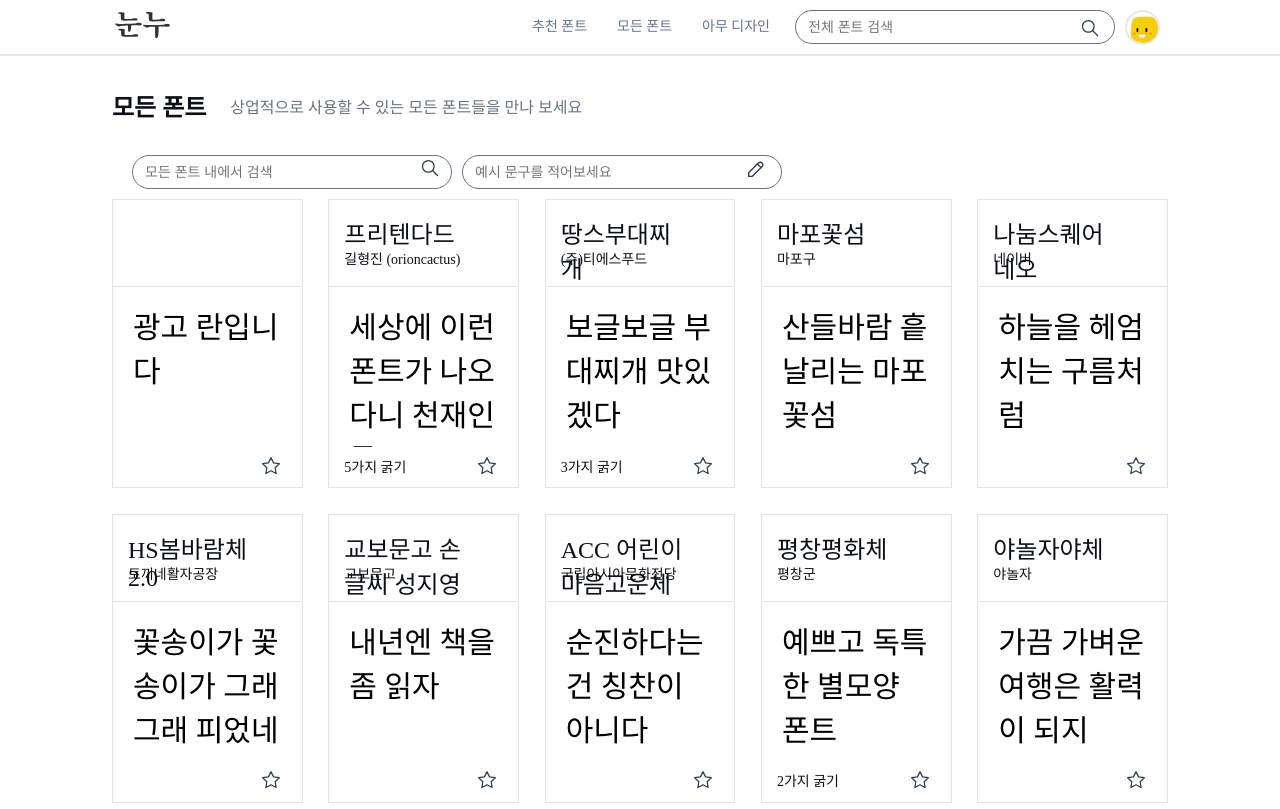
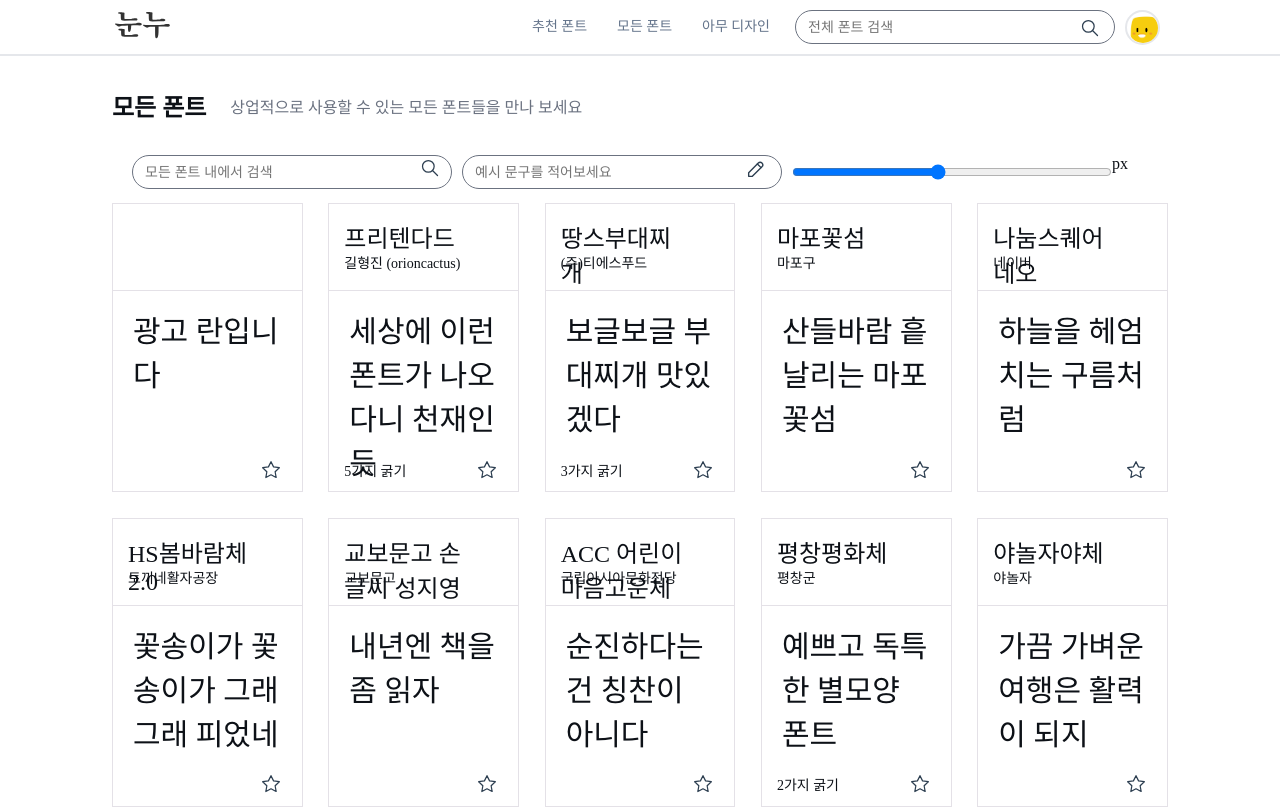
Before and after one commit to yis-park/noonnu, a React (Create React App) app: page /allFont in a window 1280 px wide. Shown: the top 809 px of the page. Built offline with nearby package versions, Linux system fonts and the light colour scheme; a web font is replaced by a local one.

Commit message:
검색기능,,시도

```diff
--- a/src/App.js
+++ b/src/App.js
@@ -15,8 +15,6 @@ import "./assets/fonts/font.scss";
 
 import { FontDetail } from "./components/FontDetail";
 
-// import GlobalStyle from "./assets/fonts/Global";
-
 function App() {
   const [_allData, setAllData] = useState([]);
 
@@ -32,7 +30,7 @@ function App() {
       {/* <GlobalStyle /> */}
       <Header />
       <Routes>
-        <Route path="/" index element={<RecommendFont allData={_allData} />} />
+        <Route path="/" element={<RecommendFont allData={_allData} />} />
         <Route path="allFont">
           <Route index element={<AllFont allData={_allData} />} />
           <Route path=":allFontId" element={<FontDetail items={_allData} />} />
--- a/src/components/AllFont.js
+++ b/src/components/AllFont.js
@@ -3,10 +3,15 @@ import "./allFont.scss";
 import { FontDetailPreView } from "./FontDetail";
 
 function AllFont({ allData }) {
-  const [userInput, setUserInput] = useState("");
+  const [inputs, setInputs] = useState();
   const onChange2 = (e) => {
-    setUserInput(e.target.value);
+    setInputs(e.target.value);
   };
+  // const [userInput, setUserInput] = useState("");
+  // function handleChange(event) {
+  //   setUserInput(event.target.value);
+  // }
+
   const [text, setText] = useState("");
   const onChange = (e) => {
     setText(e.target.value);
@@ -30,13 +35,7 @@ function AllFont({ allData }) {
       </div>
       <div className="input fixed after">
         <div className="search">
-          <input
-            type="search"
-            placeholder="모든 폰트 내에서 검색"
-            onChange={onChange2}
-            value={userInput}
-            name="q"
-          />
+          <input type="search" placeholder="모든 폰트 내에서 검색" name="q" />
           <svg
             className="h-5 w-5 text-gray-600 dark:text-gray-400 stroke-current"
             width="20"
@@ -57,9 +56,9 @@ function AllFont({ allData }) {
         <div className="try">
           <input
             placeholder="예시 문구를 적어보세요"
+            value={text}
             onChange={onChange}
-            value={text}
-            type="search"
+            type="text"
             name="q"
           />
 
@@ -79,16 +78,24 @@ function AllFont({ allData }) {
             <line x1="13.5" y1="6.5" x2="17.5" y2="10.5"></line>
           </svg>
         </div>
+        <div className="slidecontainer">
+          <input
+            onChange={onChange2}
+            style={{ fontSize: `${inputs}px` }}
+            type="range"
+            min="8"
+            max="80"
+            value={inputs}
+            className="slider"
+            name="q"
+          />
+        </div>
+        <p>{inputs}px</p>
       </div>
 
       <div className="grid">
         {allData.map((_item) => (
-          <FontDetailPreView
-            key={_item.id}
-            item={_item}
-            onChange={onChange}
-            value={(userInput, text)}
-          />
+          <FontDetailPreView key={_item.id} item={_item} onChange={onChange2} />
         ))}
       </div>
     </article>
--- a/src/components/FontDetail.js
+++ b/src/components/FontDetail.js
@@ -1,22 +1,19 @@
 import { useRef, useState } from "react";
-import { Link, NavLink, useNavigate } from "react-router-dom";
+import { Link, useNavigate } from "react-router-dom";
 import Modal from "./Modal";
 import "./fontDetail.scss";
 import LicenseDes from "./LicenseDes";
-import { FaBeer } from "react-icons/fa";
-import { BiCopy, IconName } from "react-icons/bi";
+import { BiCopy } from "react-icons/bi";
 
-export function FontDetailPreView({ item, onChange }) {
-  const [userInput, setUserInput] = useState("");
-  const onChange2 = (e) => {
-    setUserInput(e.target.value);
-  };
+export function FontDetailPreView({ item, onChange2 }) {
+  const [text, setText] = useState("");
+  const [inputs, setInputs] = useState(30);
   console.log(item);
-  const [text, setText] = useState("");
   const userMenu = useRef();
   // console.log(item);
 
   const [isOpen, setIsOpen] = useState(false);
+  let TextMessage = `${item.des}`;
 
   return (
     <div>
@@ -44,14 +41,21 @@ export function FontDetailPreView({ item, onChange }) {
             <div className="line"></div>
           </div>
         </Link>
-        <textarea
+        {/* <textarea
           style={{ fontFamily: ` ${item.fontFamily}`, fontSize: "30px" }}
           placeholder={`${item.des}`}
-          value={userInput}
+          onChange={onChange}
+        >
+          {text}
+        </textarea> */}
+        <p
+          style={{ fontFamily: ` ${item.fontFamily}`, fontSize: `${inputs}px` }}
+          className="textarea"
+          value={text}
           onChange={onChange2}
         >
-          {userInput}
-        </textarea>
+          {TextMessage}
+        </p>
 
         <div className="bold">
           <p>{item.bold}</p>
@@ -122,19 +126,6 @@ export function FontDetail({ items }) {
       alert("복사 실패!");
     }
   };
-  // 위에게 한줄 요약 한거임
-  // for (let i = 0; i < items.length; i++) {
-  //   if (items[i].id === _subString) {
-  //     item = items[i];
-  //     break;
-  //   }
-  // }
-
-  // if (item == null)
-  //   item = {
-  //     id: "0",
-  //     des: "광고 란입니다",
-  //   };
 
   return (
     <div>
@@ -187,7 +178,6 @@ export function FontDetail({ items }) {
             <div className="str">
               <strong>폰트 미리보기</strong>
               <div className="line"></div>
-              {/* <div className="line"></div> */}
               <div className="try">
                 <input
                   className="detailInput"
@@ -216,8 +206,8 @@ export function FontDetail({ items }) {
                   <input
                     onChange={onChange2}
                     type="range"
-                    min="0"
-                    max="100"
+                    min="8"
+                    max="80"
                     value={inputs}
                     className="slider"
                     name="q"
@@ -251,7 +241,7 @@ export function FontDetail({ items }) {
             {arrWeight.map((_item) => (
               <div className="weight">
                 <input
-                  onChange={onChange}
+                  onChange={onChange2}
                   value={text}
                   name="q"
                   placeholder={`${item.des}`}
--- a/src/components/Navigation.js
+++ b/src/components/Navigation.js
@@ -8,16 +8,36 @@ import logImg from "../assets/images/login.png";
 import navData from "./navData";
 import { FontDetailPreView } from "./FontDetail";
 
-function Navigation() {
+function Navigation({ _allData }) {
   const [data, setData] = useState(navData);
-  const [userInput, setUserInput] = useState("");
-  const onChange2 = (e) => {
-    setUserInput(e.target.value);
-  };
 
   const [subMenu, setSubMenu] = useState(false);
   const outside = useRef();
   // 검색
+
+  const [query, setQuery] = useState("");
+  const [results, setResults] = useState([]);
+
+  function handleQueryChange(event) {
+    const { value } = event.target;
+    setQuery(value);
+
+    if (value.length > 2) {
+      searchFonts(value);
+    } else {
+      setResults([]);
+    }
+  }
+
+  function searchFonts(query) {
+    // 검색어와 일치하는 폰트 이름을 찾습니다.
+    const fontNameMatches = _allData.filter((font) =>
+      font.title.toLowerCase().includes(query.toLowerCase())
+    );
+    console.log(fontNameMatches);
+    // 검색 결과를 업데이트합니다.
+    setResults(fontNameMatches);
+  }
 
   return (
     <nav className="navigation">
@@ -34,8 +54,8 @@ function Navigation() {
             type="search"
             name="q"
             placeholder="전체 폰트 검색"
-            onChange={onChange2}
-            value={userInput}
+            value={query}
+            onChange={handleQueryChange}
           />
 
           <svg
@@ -52,6 +72,13 @@ function Navigation() {
             <circle cx="10" cy="10" r="7"></circle>
             <line x1="21" y1="21" x2="15" y2="15"></line>
           </svg>
+          {results.length > 0 && (
+            <div>
+              {results.map((font) => (
+                <FontDetailPreView key={font.id} font={font} />
+              ))}
+            </div>
+          )}
         </li>
       </ul>
       <ul className="icon">
--- a/src/components/allFont.scss
+++ b/src/components/allFont.scss
@@ -93,6 +93,14 @@
           color: #000;
         }
       }
+      .textarea {
+        border: none;
+        height: 144px;
+        padding: 0 10px;
+        margin: 16px 10px 0;
+        resize: none;
+        outline-color: #fff;
+      }
       span {
         font-size: 30px;
         padding: 10px;
```
Also changed, not shown: src/components/Child.js (renamed from Child.js), src/components/Input1.js (renamed from Input1.js), 1 other file (tests, documents, lock files or other folders).
